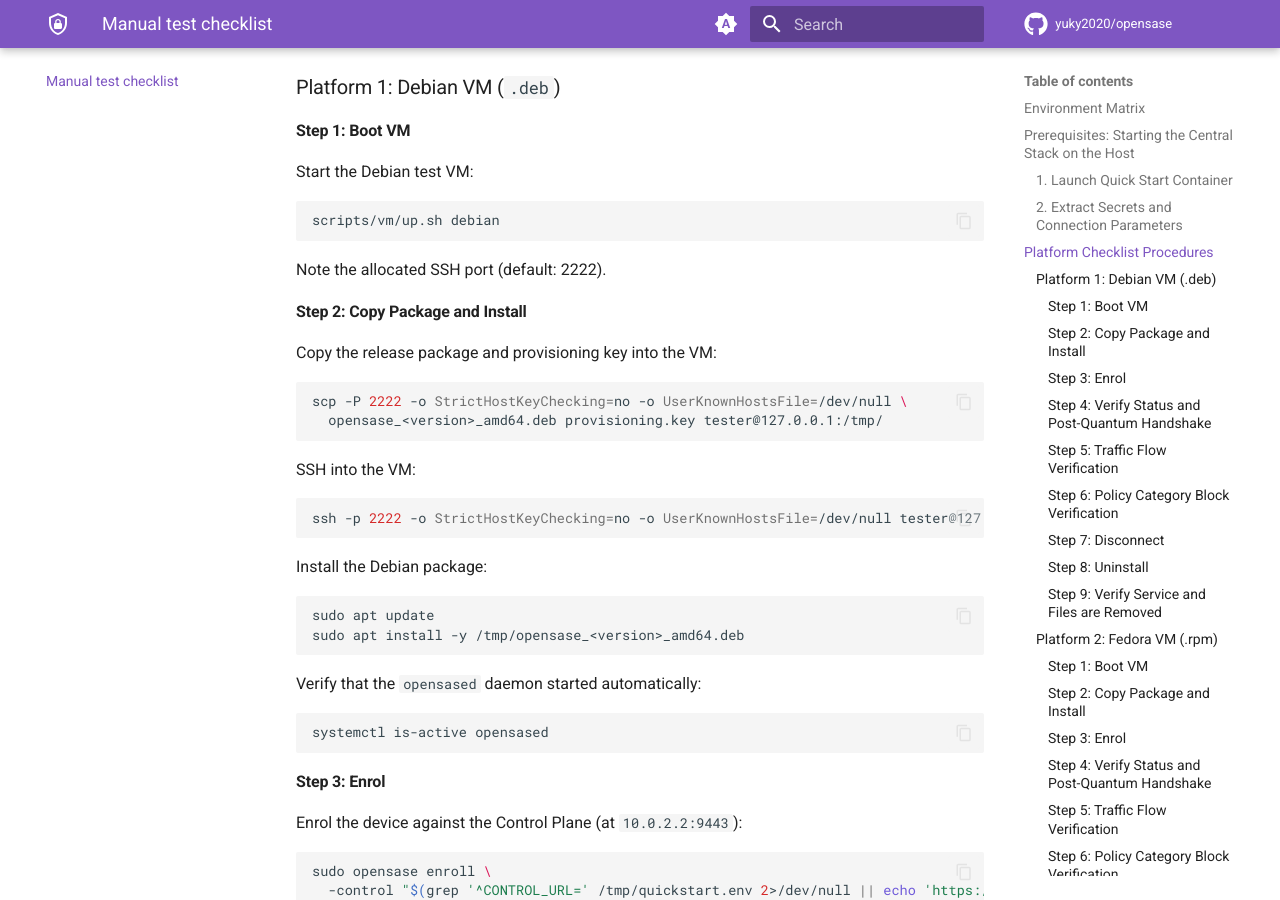
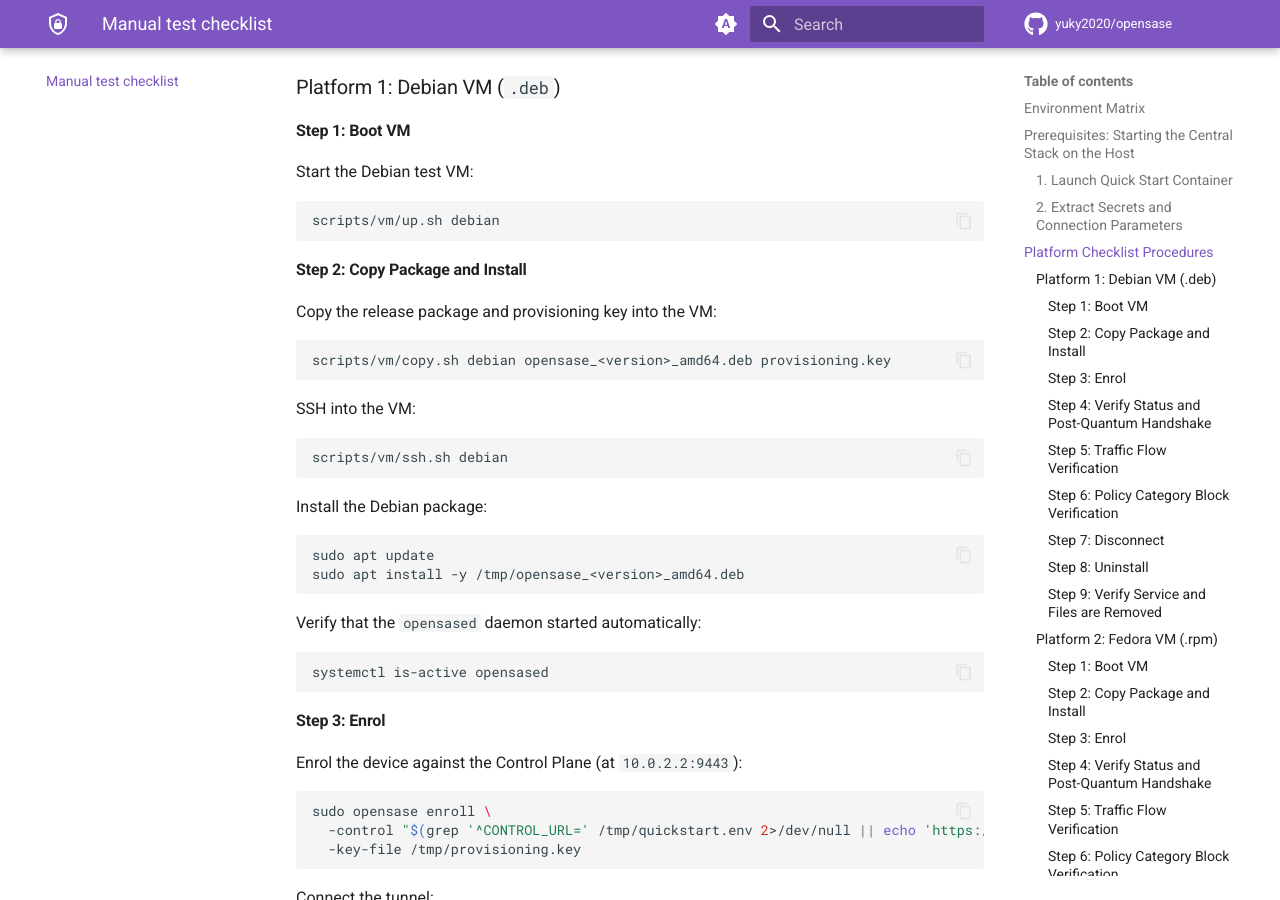
Before and after one commit to yuky2020/opensase, an MkDocs documentation site: the page built from docs/testing/manual-checklist.md, in a window 1280 px wide and 900 px high, scrolled down 1882 px. Built offline with MkDocs 1.6.1 and Material for MkDocs 9.7.7, drawn with Linux system fonts in a browser that asks for light colours; comment, search, counter and statistics services are not loaded; some of the changed text lies outside the part shown.

Commit message:
fix(vm): dedicated VM SSH key, ssh/copy helpers, Fedora checksum parse
up.sh authorized every ~/.ssh/*.pub, but ssh only offers default key
names, so login failed when the maintainer key had another name. VMs now
use a dedicated key in VM_DIR; ssh.sh and copy.sh wrap it. The Fedora
CHECKSUM parser also matched comment lines.

Refs #54

Co-Authored-By: Claude Opus 5.5 <noreply@anthropic.com>
Claude-Session: https://claude.ai/code/session_01VPBhu86tXpyyYhpMKbdUa6

````diff
--- a/docs/testing/manual-checklist.md
+++ b/docs/testing/manual-checklist.md
@@ -71,18 +71,16 @@ Start the Debian test VM:
 ```bash
 scripts/vm/up.sh debian
 ```
-Note the allocated SSH port (default: 2222).
 
 #### Step 2: Copy Package and Install
 Copy the release package and provisioning key into the VM:
 ```bash
-scp -P 2222 -o StrictHostKeyChecking=no -o UserKnownHostsFile=/dev/null \
-  opensase_<version>_amd64.deb provisioning.key tester@127.0.0.1:/tmp/
+scripts/vm/copy.sh debian opensase_<version>_amd64.deb provisioning.key
 ```
 
 SSH into the VM:
 ```bash
-ssh -p 2222 -o StrictHostKeyChecking=no -o UserKnownHostsFile=/dev/null tester@127.0.0.1
+scripts/vm/ssh.sh debian
 ```
 
 Install the Debian package:
@@ -180,18 +178,16 @@ Start the Fedora test VM:
 ```bash
 scripts/vm/up.sh fedora
 ```
-Note the allocated SSH port (default: 2223).
 
 #### Step 2: Copy Package and Install
 Copy the release package and provisioning key into the VM:
 ```bash
-scp -P 2223 -o StrictHostKeyChecking=no -o UserKnownHostsFile=/dev/null \
-  opensase-<version>-1.x86_64.rpm provisioning.key tester@127.0.0.1:/tmp/
+scripts/vm/copy.sh fedora opensase-<version>-1.x86_64.rpm provisioning.key
 ```
 
 SSH into the VM:
 ```bash
-ssh -p 2223 -o StrictHostKeyChecking=no -o UserKnownHostsFile=/dev/null tester@127.0.0.1
+scripts/vm/ssh.sh fedora
 ```
 
 Install the RPM package:
````
Also changed, not shown: scripts/vm/README.md (+21 -9 lines), 5 other files.
